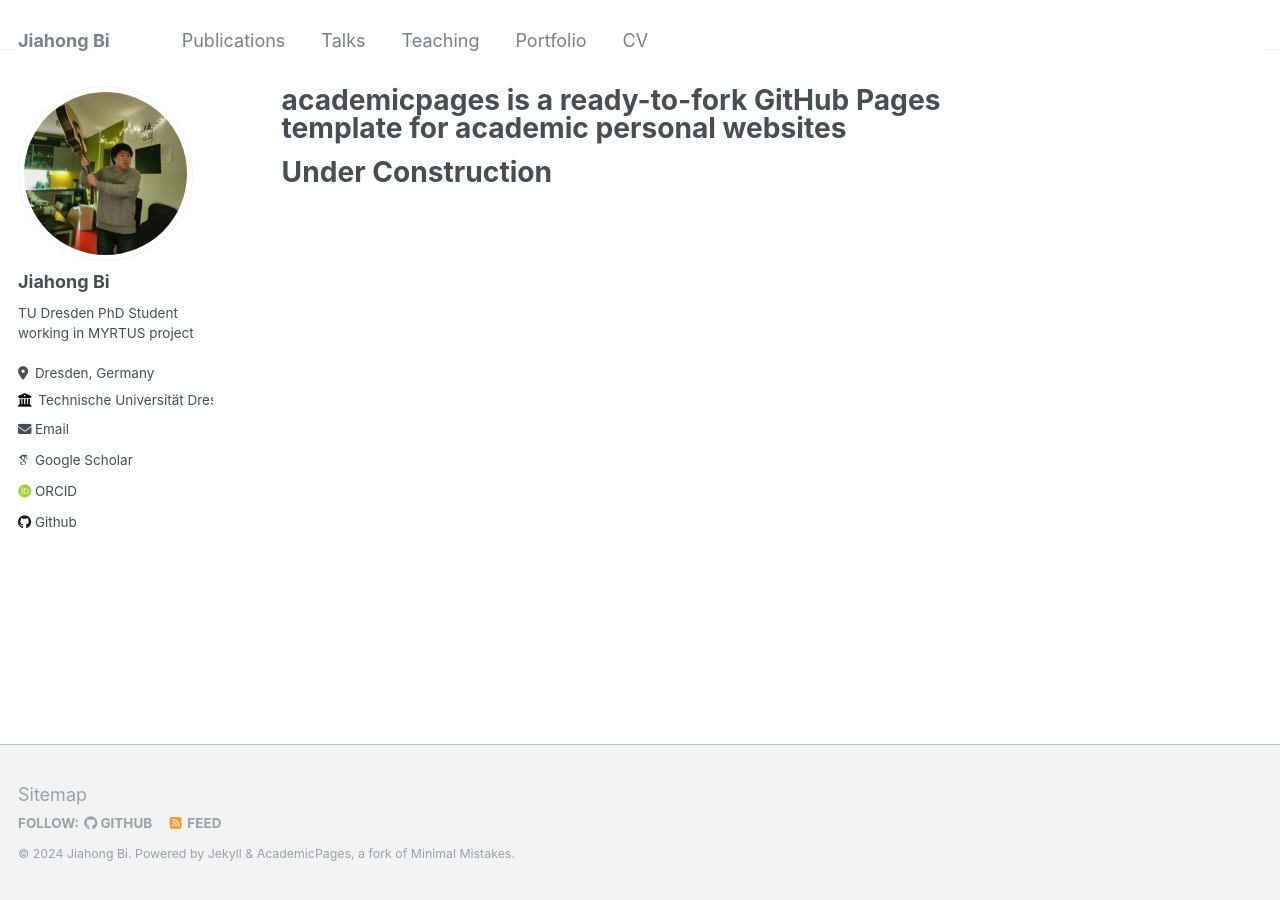
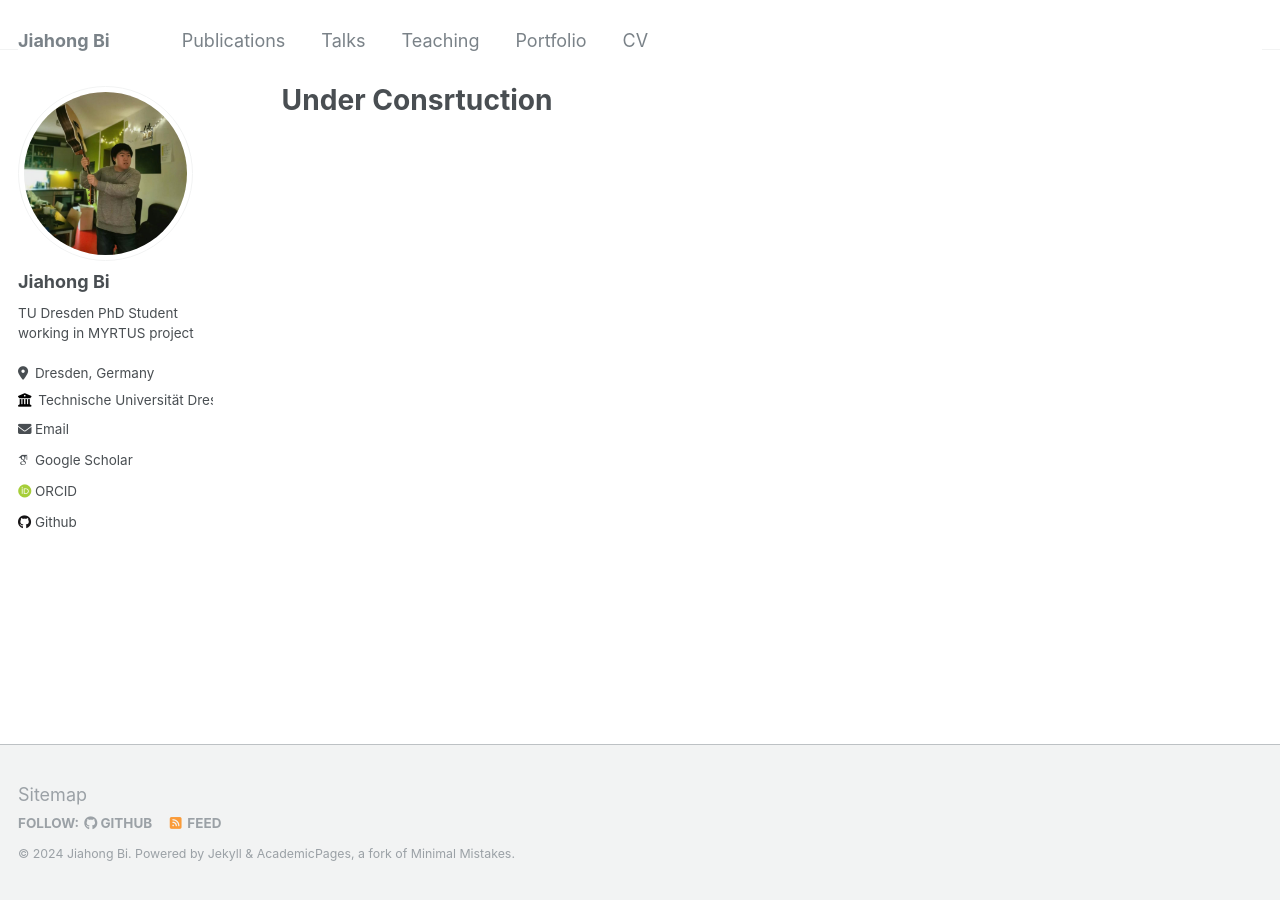
Before and after one commit to HahaLan97/HahaLan97.github.io, a Jekyll site: the page built from _pages/about.md, in a window 1280 px wide. Built offline with Jekyll 4.4.1, drawn with Linux system fonts in a browser that asks for light colours; some web fonts are replaced.

Commit message:
Update about.md

```diff
--- a/_pages/about.md
+++ b/_pages/about.md
@@ -1,13 +1,8 @@
 ---
 permalink: /
-title: "academicpages is a ready-to-fork GitHub Pages template for academic personal websites"
+title: "Under Consrtuction"
 author_profile: true
-redirect_from:
-  - /about/
-  - /about.html
 ---
-
-# Under Construction
 
 <!---
 This is the front page of a website that is powered by the [academicpages template](https://github.com/academicpages/academicpages.github.io) and hosted on GitHub pages. [GitHub pages](https://pages.github.com) is a free service in which websites are built and hosted from code and data stored in a GitHub repository, automatically updating when a new commit is made to the respository. This template was forked from the [Minimal Mistakes Jekyll Theme](https://mmistakes.github.io/minimal-mistakes/) created by Michael Rose, and then extended to support the kinds of content that academics have: publications, talks, teaching, a portfolio, blog posts, and a dynamically-generated CV. You can fork [this repository](https://github.com/academicpages/academicpages.github.io) right now, modify the configuration and markdown files, add your own PDFs and other content, and have your own site for free, with no ads! An older version of this template powers my own personal website at [stuartgeiger.com](http://stuartgeiger.com), which uses [this Github repository](https://github.com/staeiou/staeiou.github.io).
```
